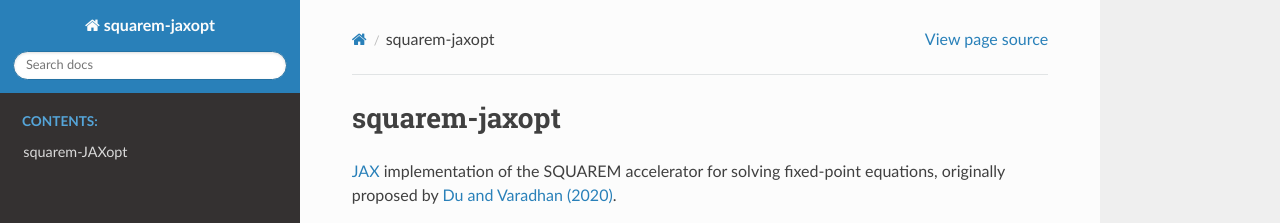
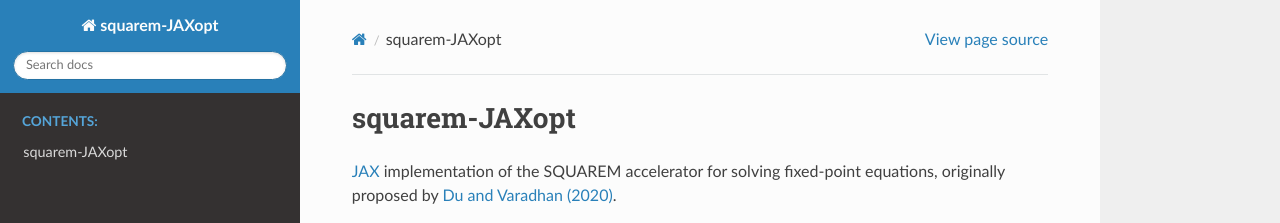
Before and after one commit to esbenscriver/squarem-JAXopt, a Sphinx documentation site: the page built from docs/source/index.rst, in a window 1280 px wide and 1139 px high. Shown: the top 223 px of the window. Built offline with Sphinx 7.4.7 and the Read the Docs theme 3.1.0, drawn with Linux system fonts in a browser that asks for light colours.

```diff
--- a/docs/source/conf.py
+++ b/docs/source/conf.py
@@ -11,7 +11,7 @@ sys.path.insert(0, os.path.abspath("../../src"))
 # -- Project information -----------------------------------------------------
 # https://www.sphinx-doc.org/en/master/usage/configuration.html#project-information
 
-project = "squarem-jaxopt"
+project = "squarem-JAXopt"
 copyright = "2025, Esben Scriver Andersen"
 author = "Esben Scriver Andersen"
 release = "0.1.3"
--- a/docs/source/index.rst
+++ b/docs/source/index.rst
@@ -1,4 +1,4 @@
-squarem-jaxopt
+squarem-JAXopt
 ==============
 
 `JAX <https://github.com/jax-ml/jax>`_ implementation of the SQUAREM accelerator for solving fixed-point equations, originally proposed by `Du and Varadhan (2020) <https://doi.org/10.18637/jss.v092.i07>`_.
```
